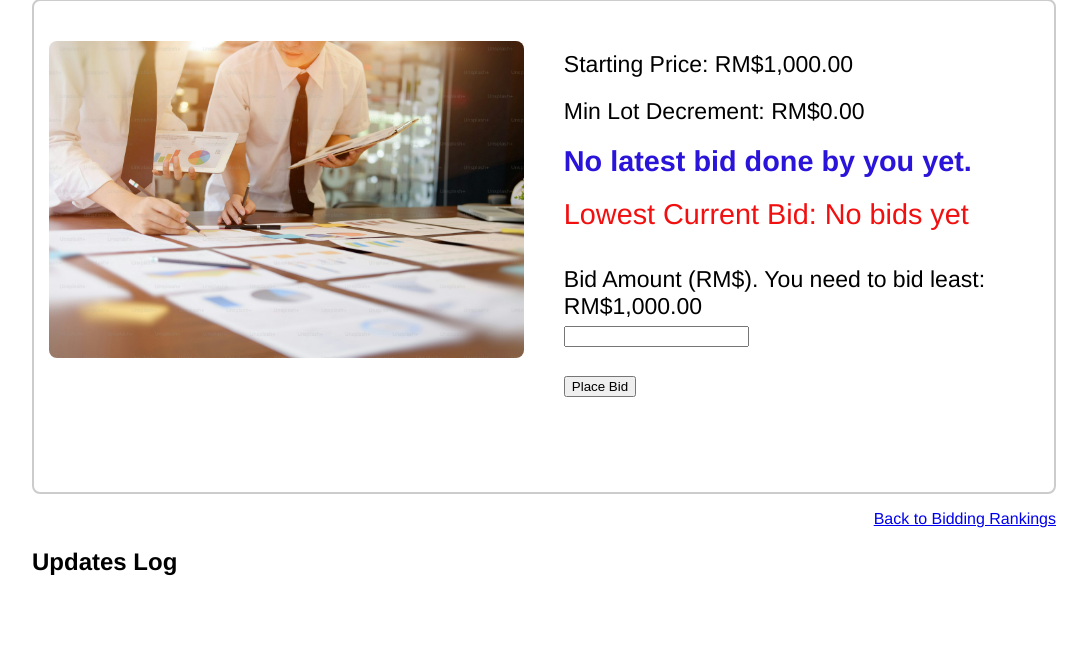
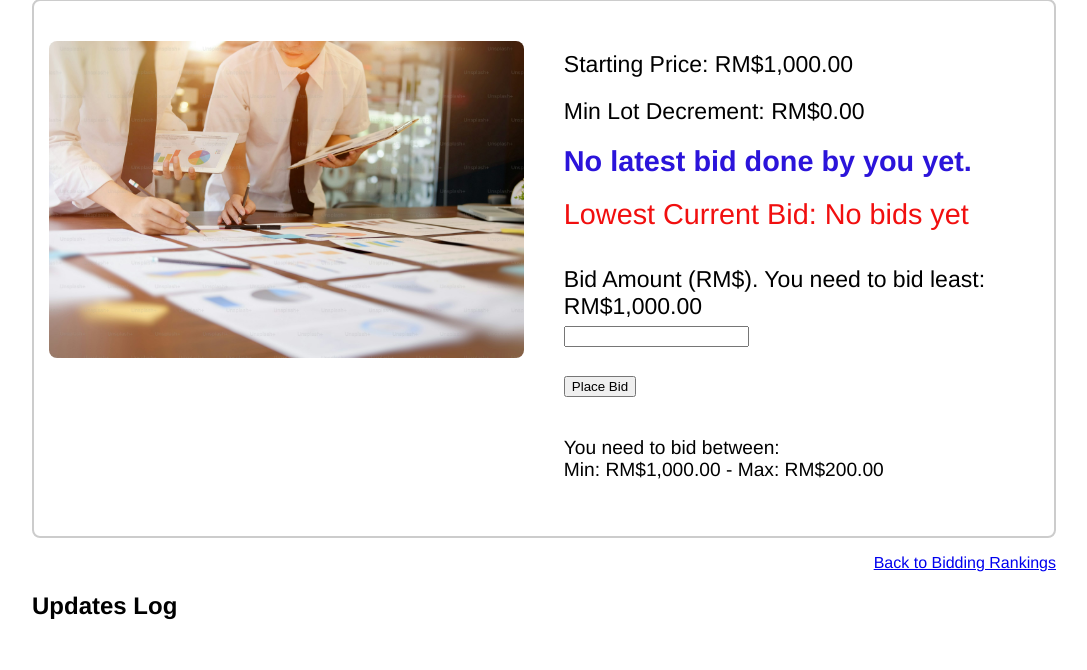
Before and after one commit to MingXian2005/bidding, a Flask app: page /bid in a window 1280 px wide. Shown: the part 226-896 px from the top of the page, without its empty margins (96-1183 px from the left). Before the commit the page ends 802 px from the top, so only its background shows below. Run offline with Flask 3, Linux system fonts and the light colour scheme; a user stored in the database is signed in; data that the repository does not hold is empty; some libraries are stand-ins or nearby versions.

Commit message:
norovirus

```diff
--- a/application/routes1.py
+++ b/application/routes1.py
@@ -142,6 +142,12 @@ def bid():
     else:
         min_bid_amount = STARTING_PRICE - Decrement # or some fallback
 
+    # Get Max bid you could
+    if lowest_bid_amount is not None and lowest_bid_amount > 0:
+        max_bid_amount = lowest_bid_amount * 0.20
+    else:
+        max_bid_amount = STARTING_PRICE * 0.20
+
     # Subquery: get the latest bid timestamp for each user
     latest_bids_subq = (
         db.session.query(
@@ -184,6 +190,8 @@ def bid():
             flash('Your bid must be at least S$ 0.01.', 'danger')
         elif auction_end_time is None:
             flash('No active auction yet.', 'danger')
+        elif bid_value < max_bid_amount:
+            flash(f'Your bid must not exceed 20% of the lowest bid (S$ {max_bid_amount:.2f}).', 'danger')
         else:
             # Get force end time
             timer2 = Timer.query.order_by(Timer.id.desc()).first()
@@ -209,6 +217,12 @@ def bid():
             # 🔁 REFRESH lowest bid after bid is committed
             lowest_bid = db.session.query(Bid).order_by(Bid.amount.asc()).first()
             lowest_bid_amount = lowest_bid.amount if lowest_bid else None
+
+            # ✅ Recalculate max_bid_amount AFTER lowest_bid is refreshed
+            if lowest_bid_amount is not None and lowest_bid_amount > 0:
+                max_bid_amount = lowest_bid_amount * 0.20
+            else:
+                max_bid_amount = STARTING_PRICE * 0.20
 
             bids = Bid.query.order_by(asc(Bid.amount)).all()
             # Refresh latest_bid and user_rank after the new bid is saved
@@ -248,7 +262,8 @@ def bid():
                 'display_name': new_bid.user.display_name,
                 'user_rank': user_rank,
                 'user_id': current_user.id,
-                'min_bid_amount': min_bid_amount
+                'min_bid_amount': min_bid_amount,
+                'max_bid_amount': max_bid_amount
             })
 
             flash('Your bid has been placed successfully!', 'success')
@@ -318,6 +333,7 @@ def bid():
         decrement=Decrement,
         lowest_bidding = lowest_bid_amount,
         bids=bids,
+        max_bid_amount=max_bid_amount,
         desig_auc_strt_time=desig_auc_strt_time
     )
 
--- a/application/templates/bid.html
+++ b/application/templates/bid.html
@@ -55,7 +55,8 @@
         {% endwith %}
         <h1> {% if not auction_started %}
             {% if desig_auc_strt_time %}
-                Auction has not started. Auction will start on {{ desig_auc_strt_time.strftime('%B %d, %Y at %I:%M %p') }}.<br>
+            Auction has not started. Auction will start on {{ desig_auc_strt_time.strftime('%B %d, %Y at %I:%M %p')
+            }}.<br>
             {% else %}
             Auction has not started. Auction start time not set.<br>
             {% endif %}
@@ -121,6 +122,11 @@
                             <!-- <input type="submit" id="bid-btn" value="Place Bid" {% if auction_over %}disabled{% endif %}> -->
                         </p>
                     </form>
+                    <div class="claas1 atleast">
+                        You need to bid between:<br>
+                        Min: <span id="min-bid">RM${{ "{:,.2f}".format(min_bid_amount) }}</span>
+                        - Max: <span id="max-bid">RM${{ "{:,.2f}".format(max_bid_amount) }}</span><br>
+                    </div>
                 </div>
             </div>
         </div>
@@ -181,7 +187,7 @@
                 frame(); // Initial call to display timer immediately
             }
 
-            socket.on('new_bid', function(data) {
+            socket.on('new_bid', function (data) {
                 const logContainer = document.getElementById("bids-log");
                 if (logContainer) {
                     const logEntry = document.createElement("div");
@@ -220,6 +226,16 @@
                 //     lowestBidDiv.innerHTML = "Lowest Current Bid: No bids yet";
                 // }
 
+
+                const maxBidElement = document.getElementById("max-bid");
+                if (maxBidElement && data.max_bid_amount !== undefined) {
+                    const formattedMax = parseFloat(data.max_bid_amount).toLocaleString('en-SG', {
+                        minimumFractionDigits: 2,
+                        maximumFractionDigits: 2
+                    });
+                    maxBidElement.innerHTML = "RM$" + formattedMax;
+                }
+
                 // Update user rank
 
                 const userRankElement = document.getElementById("user-rank");
@@ -245,7 +261,7 @@
                 }
             });
 
-            socket.on('timer_extended', function(data) {
+            socket.on('timer_extended', function (data) {
                 const newEndTime = new Date(data.end_time);
                 updateTimer(newEndTime);
             });
```
Lines whose indentation alone changed are shown as unchanged.
